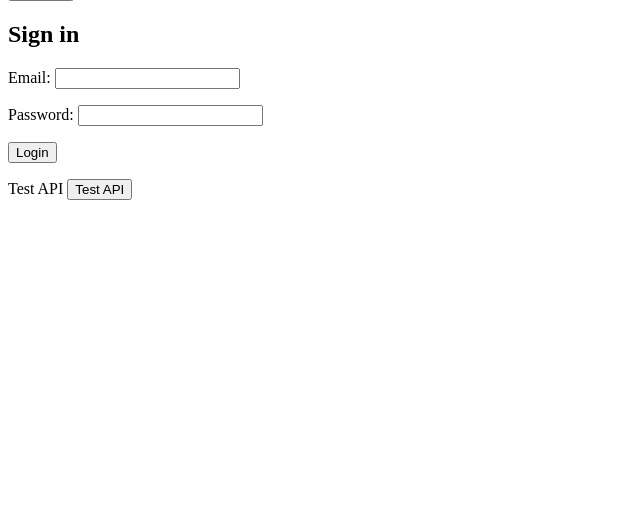
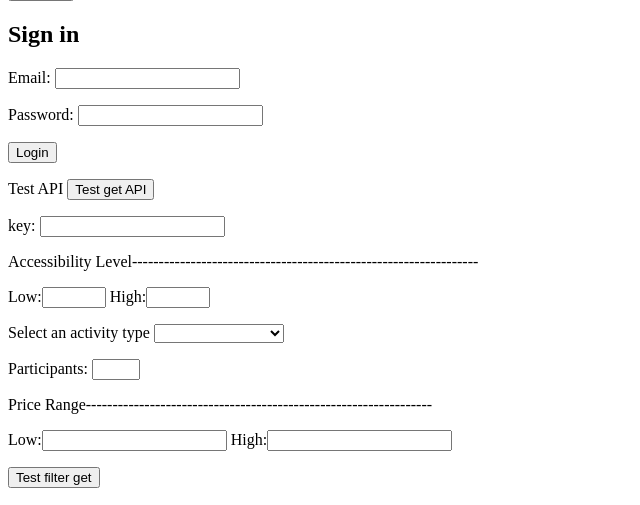
Before and after one commit to jackcodej/theboredapp, a Flask app: page / in a window 1280 px wide. Shown: the part 295-800 px from the top of the page, without its empty margins (0-640 px from the left). Run offline with Flask 2, Linux system fonts and the light colour scheme.

Commit message:
Create helper.py, add query with arguments, add form to homepage to invoke query w arguments

```diff
--- a/server.py
+++ b/server.py
@@ -5,6 +5,7 @@ from flask import (Flask, render_template, request, flash, session, redirect, re
 from model import connect_to_db, db
 import crud
 import requests
+import helper
 
 from datetime import date
 
@@ -73,6 +74,7 @@ def sign_in():
 
 @app.route('/activity/search')
 def find_activity():
+    """Get random activity from boredapi."""
 
     url = 'https://www.boredapi.com/api/activity/'
 
@@ -103,8 +105,41 @@ def find_activity():
     return render_template('activity.html', activity=activity)
 
 
+@app.route('/activity/search/filter')
+def find_filtered_activity():
+    """Query for an activity from boredapi with arguments"""
+
+    url = 'https://www.boredapi.com/api/activity/'
+
+    # Get all values from form **Not request.form because this is not a post request
+    # Need to clarify the exact reason why we use request.args.get instead of request.form
+    key = request.args.get('key', '')
+    a_type = request.args.get('a_type', '')
+    participants = request.args.get('participants', '')
+    min_price = request.args.get('min_price', '')
+    max_price = request.args.get('max_price', '')
+    min_accessibility = request.args.get('min_accessibility', '')
+    max_accessibility = request.args.get('max_accessibility', '')
+
+    payload = {
+        'key': key,
+        'type': a_type,
+        'participants': participants,
+        # API only accepts ranges between 0.0 and 1.0, so values must be divided
+        'minprice': int(min_price)/100,
+        'maxprice': int(max_price)/100,
+        'minaccessibility': int(min_accessibility)/100,
+        'maxaccessibility': int(max_accessibility)/100,
+    }
+
+    res = requests.get(url, params=payload)
+    data = res.json()
+    return data
+
+
 @app.route('/activity/history')
 def get_activity_by_user():
+    """Get the activity history of browser's session user_id"""
 
     if "user_id" in session:
         user_history = crud.get_user_history(session["user_id"])
--- a/templates/homepage.html
+++ b/templates/homepage.html
@@ -4,7 +4,6 @@
 {% block body %}
 
 {% if "user_id" not in session %}
-
 <h1>Welcome to the bored application!</h1>
     <h2>Register an account</h2>
   <form action="/create-account" method="POST">
@@ -32,7 +31,47 @@
 
   <form action="/activity/search">
     Test API
-    <input type="submit" value="Test API">
+    <input type="submit" value="Test get API">
   </form>
   <p></p>
+  <form action="/activity/search/filter">
+    <p>key: <input type="number" name="key"></p>
+    <p>
+      <label>Accessibility Level-----------------------------------------------------------------</label></label>
+      <p>
+        <!-- Will need to add logic to not allow nonsense inputs for the range -->
+        Low:<input type="number" name="min_accessibility" max="100" min="0">
+        High:<input type="number" name="max_accessibility" max="100" min="0">
+      </p>
+    </p>
+    <p>
+      <label>Select an activity type</label>
+      <select>
+        <option value =""></option>
+        <option value="">Surprise me!</option>
+        <option value="diy">Do it yourself (diy)</option>
+        <option value="cooking">Cooking</option>
+        <option value="charity">Charity</option>
+        <option value="social">Social</option>
+        <option value="music">Music</option>
+        <option value="recreational">Recreational</option>
+        <option value="relaxation">Relaxation</option>
+        <option value="education">Education</option>
+        <option value="relaxing">Relaxing</option>
+        <option value="busywork">Busywork</option>
+      </select>
+    </p>
+    <p>Participants: <input type="number" name="participants" max="5" min="1"></p>
+
+    <p>
+      <label>Price Range-----------------------------------------------------------------</label>
+      <p>
+        <!-- Will need to add logic to not allow nonsense inputs for the range -->
+        Low:<input type="number" name="min_price" max="100"> High:<input type="number" name="max_price" max="100">
+      </p>
+    </p>
+
+    <input type="submit" value="Test filter get">
+  </form>
+
   {% endblock %}
```
Also changed, not shown: helper.py (added, +18 -0 lines).
